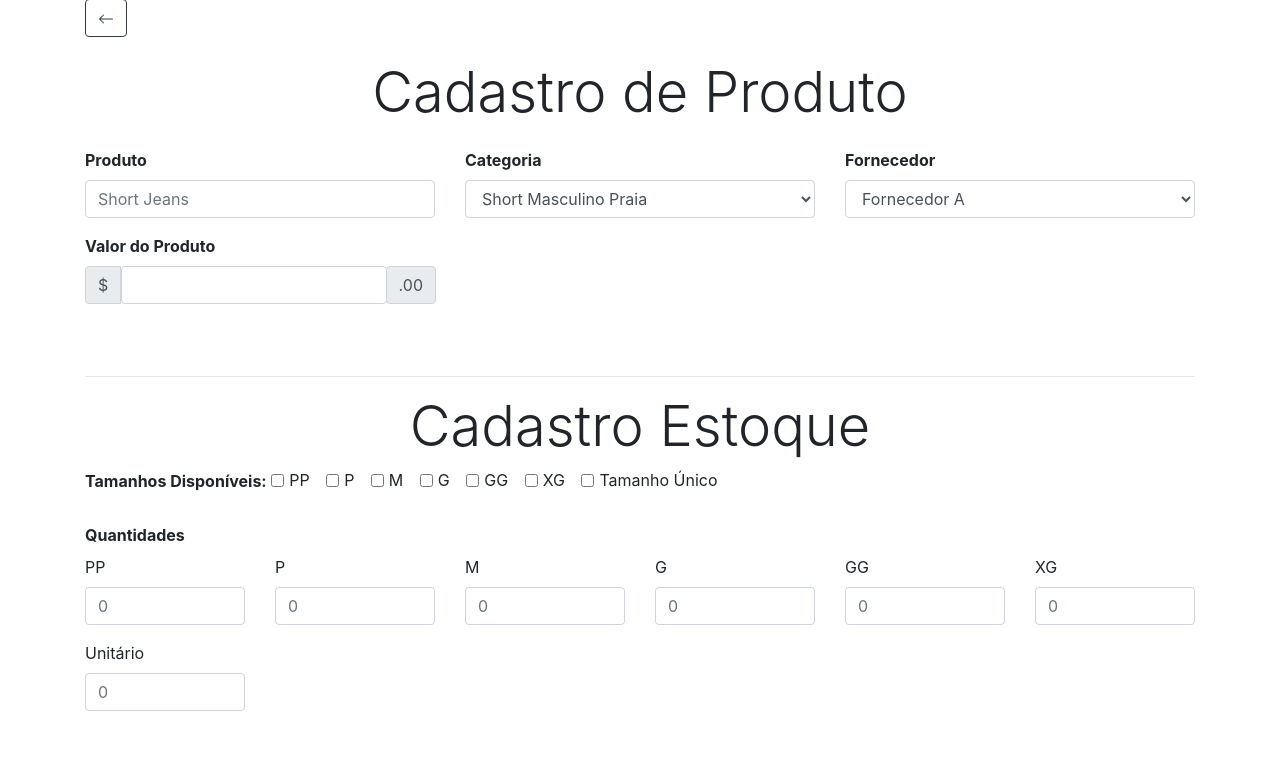
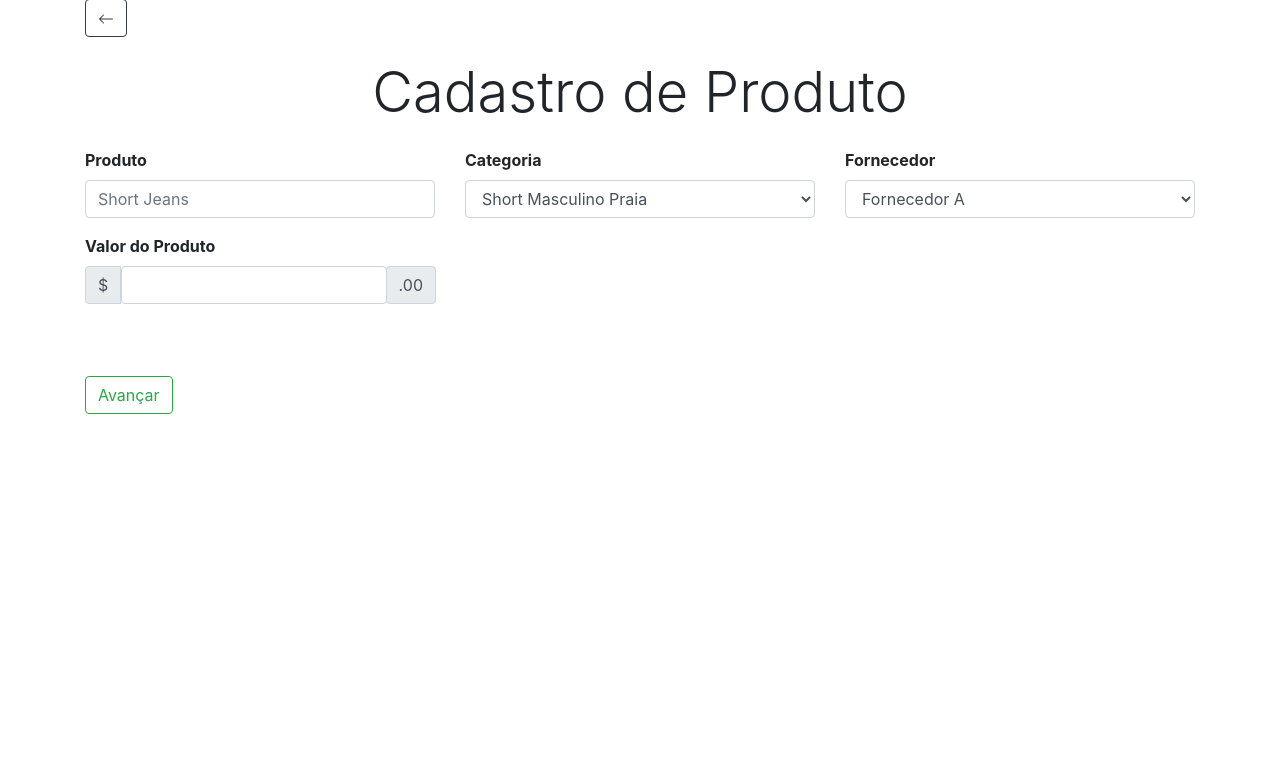
Before and after one commit to LFirmiano/kgstore, a PHP site: page /cad_produto.php in a window 1280 px wide. Shown: the part 70-852 px from the top of the page. After the commit the page ends 484 px from the top, so only its background shows below. Run offline with PHP 8.4, Linux system fonts and the light colour scheme.

Commit message:
Alterações de Cadastro

```diff
--- a/cad_produto.php
+++ b/cad_produto.php
@@ -67,76 +67,8 @@
   </div>
   </div>
   </div>
-  <hr>
-    <!--form estoque-->
-    <form class="container">
-    <h1 class="display-4 text-center">Cadastro Estoque</h1>
-
-    <label for="exampleFormControlSelect1"><strong>Tamanhos Disponíveis: </strong></label>
-    <div class="form-check form-check-inline">
-    <input class="form-check-input position-static" type="checkbox" id="blankCheckbox" value="PP">
-    <label class="form-check-label" for="inlineCheckbox1">PP</label>
-    </div>
-    <div class="form-check form-check-inline">
-    <input class="form-check-input position-static" type="checkbox" id="blankCheckbox" value="P">
-    <label class="form-check-label" for="inlineCheckbox2">P</label>
-    </div>
-    <div class="form-check form-check-inline">
-    <input class="form-check-input position-static" type="checkbox" id="blankCheckbox" value="M">
-    <label class="form-check-label" for="inlineCheckbox3">M</label>
-    </div>
-    <div class="form-check form-check-inline">
-    <input class="form-check-input position-static" type="checkbox" id="blankCheckbox" value="G">
-    <label class="form-check-label" for="inlineCheckbox4">G</label>
-    </div>
-    <div class="form-check form-check-inline">
-    <input class="form-check-input position-static" type="checkbox" id="blankCheckbox" value="GG">
-    <label class="form-check-label" for="inlineCheckbox5">GG</label>
-    </div>
-    <div class="form-check form-check-inline">
-    <input class="form-check-input position-static" type="checkbox" id="blankCheckbox" value="GG+">
-    <label class="form-check-label" for="inlineCheckbox6">XG</label>
-    </div>
-    <div class="form-check form-check-inline">
-    <input class="form-check-input position-static" type="checkbox" id="blankCheckbox" value="Tamanho Único">
-    <label class="form-check-label" for="inlineCheckbox7">Tamanho Único</label>
-    </div>
-
-    <div style="margin-bottom:-2%; margin-top:2%">
-    <label for="exampleFormControlInput1"><strong>Quantidades</strong></label>
-    </div>
-    <div class="row" style="margin-top:2%; margin-bottom:5%">
-    <div class="form-group col-md-2">
-    <label for="exampleFormControlInput1">PP</label>
-    <input type="number" class="form-control" placeholder="0" min="0">
-    </div>
-    <div class="form-group col-md-2">
-    <label for="exampleFormControlInput1">P</label>
-    <input type="number" class="form-control" placeholder="0" min="0">
-    </div>
-    <div class="form-group col-md-2">
-    <label for="exampleFormControlInput1">M</label>
-    <input type="number" class="form-control" placeholder="0" min="0">
-    </div>
-    <div class="form-group col-md-2">
-    <label for="exampleFormControlInput1">G</label>
-    <input type="number" class="form-control" placeholder="0" min="0">
-    </div>
-    <div class="form-group col-md-2">
-    <label for="exampleFormControlInput1">GG</label>
-    <input type="number" class="form-control" placeholder="0" min="0">
-    </div>
-    <div class="form-group col-md-2">
-    <label for="exampleFormControlInput1">XG</label>
-    <input type="number" class="form-control" placeholder="0" min="0">
-    </div>
-    <div class="form-group col-md-2">
-    <label for="exampleFormControlInput1">Unitário</label>
-    <input type="number" class="form-control" placeholder="0" min="0">
-    </div>
-    </div>
-    </form>
-
+  <a href="cad_estoque.php" class="btn btn-outline-success" style="margin-bottom:2%;">Avançar</a>
+  </form>
 
 </body>
 </html>
```
Also changed, not shown: cad_estoque.php (added, +41 -0 lines).
